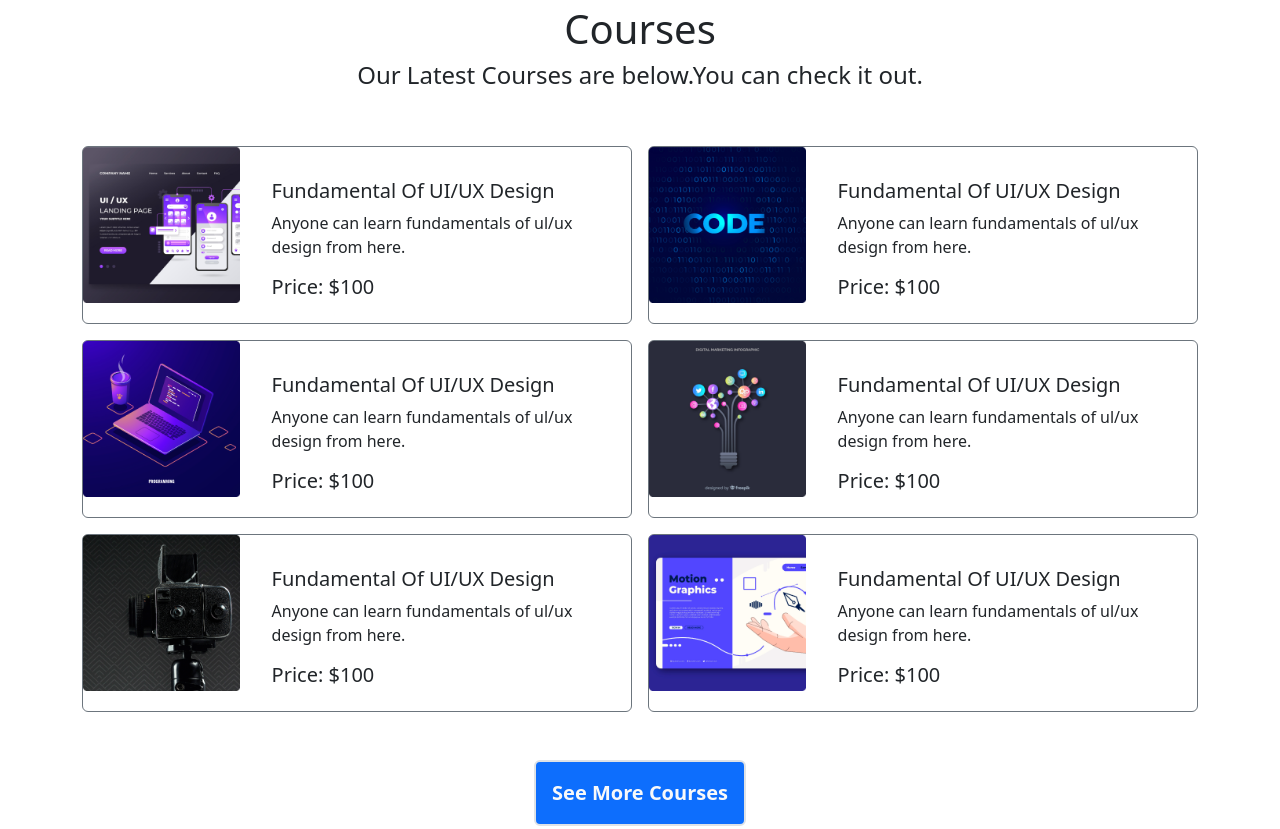
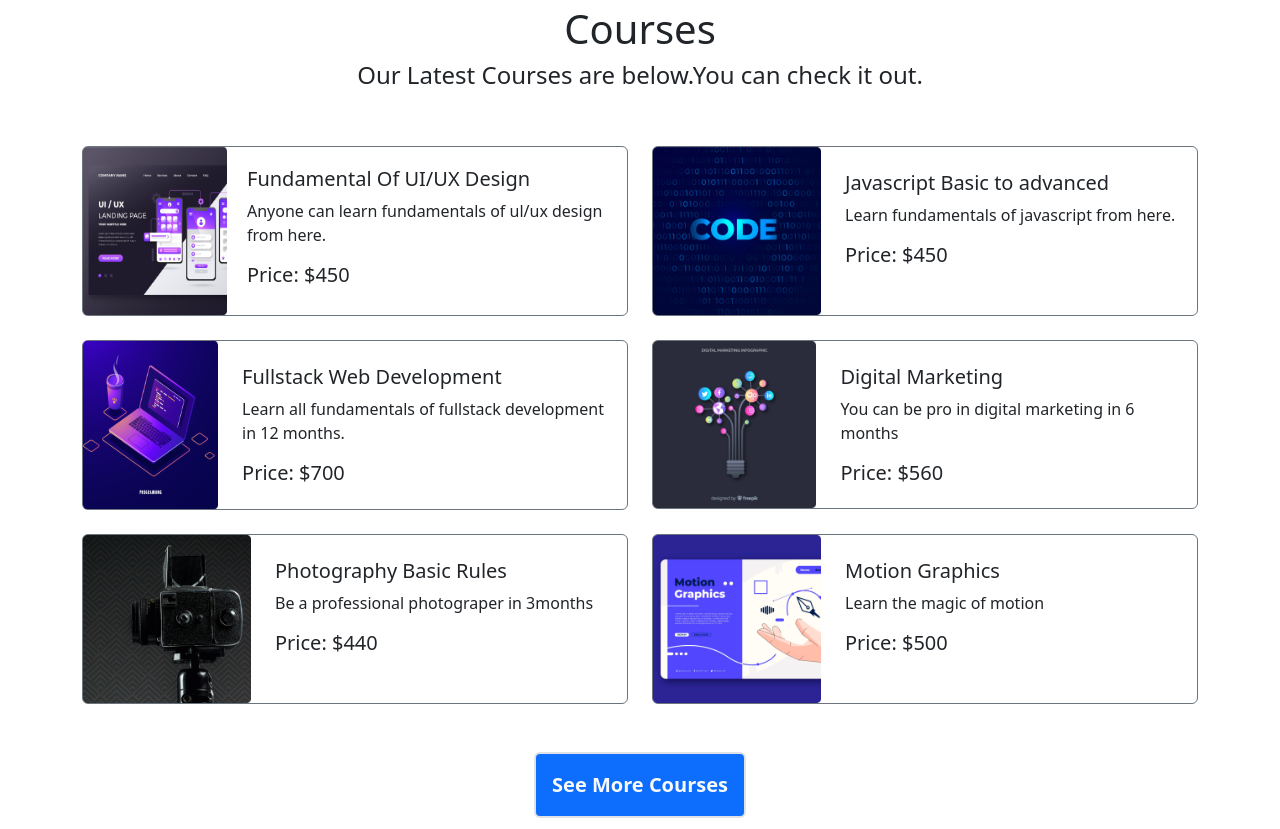
Before and after one commit to salmamouri/assignment-3-moutech, a plain HTML site: page index.html in a window 1280 px wide. Shown: the part 821-1650 px from the top of the page. Drawn offline with nearby package versions, Linux system fonts and the light colour scheme.

Commit message:
footer added

```diff
--- a/index.html
+++ b/index.html
@@ -5,8 +5,11 @@
     <meta http-equiv="X-UA-Compatible" content="IE=edge">
     <meta name="viewport" content="width=device-width, initial-scale=1.0">
     <title>MouTech</title>
+
     <!--------Bootstrap CSS Link ------->
     <link rel="stylesheet" href="https://cdn.jsdelivr.net/npm/bootstrap@5.2.0/dist/css/bootstrap.min.css">
+    <!-- --------Fontawesome Link -->
+    <link rel="stylesheet" href="  https://cdnjs.cloudflare.com/ajax/libs/font-awesome/6.1.1/css/all.min.css">
 </head>
 <body>
     <header class="container">
@@ -102,76 +105,79 @@
             <h4 class="fw-normal">Our Latest Courses are below.You can check it out.</h4>
         </div>
        <div class="container my-5">
-        <div class="row g-3">
+        <div class="row g-4">
            <div class="col-12 col-md-12 col-lg-6">
             <div class="d-md-flex border border-secondary rounded-2 ">
                 <div>
-                 <img class="w-100" src="images/course/course-1.png" alt="">
+                 <img style="width:167px ; height:168px" class="w-100" src="images/course/course-1.png" alt="">
                 </div>
-                <div class="ms-3 p-3 mt-3">
+                <div class="ms-3 p-1 mt-3">
                  <h5>Fundamental Of UI/UX Design</h5>
                  <p>Anyone can learn fundamentals of ul/ux design from here.</p>
-                 <h5>Price: $100</h5>
+                 <h5>Price: $450</h5>
                 </div>
              </div>
            </div>
-           <div class="col-12 col-lg-6  ">
+
+           <div class="col-12 col-md-12 col-lg-6">
             <div class="d-md-flex border border-secondary rounded-2 ">
                 <div>
-                 <img class="w-100" src="images/course/course-2.png" alt="">
+                 <img  style="width:167px ; height:168px" class="w-100" src="images/course/course-2.png" alt="">
                 </div>
-                <div  class="ms-3 p-3 mt-3">
-                 <h5>Fundamental Of UI/UX Design</h5>
-                 <p>Anyone can learn fundamentals of ul/ux design from here.</p>
-                 <h5>Price: $100</h5>
+                <div class="ms-3 p-2 mt-3">
+                 <h5>Javascript Basic to advanced</h5>
+                 <p> Learn fundamentals of javascript from here.</p>
+                 <h5>Price: $450</h5>
+                </div>
+             </div>
+           </div>
+
+
+           <div class="col-12  col-lg-6 ">
+            <div class="d-md-flex border border-secondary rounded-2 ">
+                <div>
+                 <img style="width:167px ; height:168px" class="w-100" src="images/course/course-3.png" alt="">
+                </div>
+                <div  class="ms-3 p-2 mt-3">
+                 <h5>Fullstack Web Development</h5>
+                 <p>Learn all fundamentals of fullstack development in 12 months.</p>
+                 <h5>Price: $700</h5>
+                </div>
+             </div>
+           </div>
+           <div class="col-12  col-lg-6  ">
+            <div class="d-md-flex d-none d-md-none d-lg-flex  border border-secondary rounded-2 ">
+                <div>
+                 <img style="width:167px ; height:167px" class="w-100" src="images/course/course-4.png" alt="">
+                </div>
+                <div  class="ms-3 p-2 mt-3">
+                 <h5>Digital Marketing</h5>
+                 <p>You can be pro in digital marketing in 6 months</p>
+                 <h5>Price: $560</h5>
+                </div>
+             </div>
+           </div>
+           <div class="col-12  col-lg-6  ">
+            <div class="d-md-flex d-none d-md-none d-lg-flex  border border-secondary rounded-2 ">
+                <div>
+                 <img style="width:167px ; height:168px" class="w-100" src="images/course/course-5.png" alt="">
+                </div>
+                <div class="ms-3 p-2 mt-3">
+                 <h5>Photography Basic Rules</h5>
+                 <p>Be a professional photograper in 3months</p>
+                 <h5>Price: $440</h5>
                 </div>
              </div>
            </div>
            <div class="col-12  col-lg-6 ">
-            <div class="d-md-flex border border-secondary rounded-2 ">
+            <div class="d-md-flex d-none d-md-none d-lg-flex border border-secondary rounded-2 ">
                 <div>
-                 <img class="w-100" src="images/course/course-3.png" alt="">
+                 <img style="width:167px ; height:168px" class="w-100" src="images/course/course-6.png" alt="">
                 </div>
-                <div  class="ms-3 p-3 mt-3">
-                 <h5>Fundamental Of UI/UX Design</h5>
-                 <p>Anyone can learn fundamentals of ul/ux design from here.</p>
-                 <h5>Price: $100</h5>
-                </div>
-             </div>
-           </div>
-           <div class="col-12  col-lg-6  ">
-            <div class="d-md-flex border border-secondary rounded-2 ">
-                <div>
-                 <img class="w-100" src="images/course/course-4.png" alt="">
-                </div>
-                <div  class="ms-3 p-3 mt-3">
-                 <h5>Fundamental Of UI/UX Design</h5>
-                 <p>Anyone can learn fundamentals of ul/ux design from here.</p>
-                 <h5>Price: $100</h5>
-                </div>
-             </div>
-           </div>
-           <div class="col-12  col-lg-6  ">
-            <div class="d-md-flex border border-secondary rounded-2 ">
-                <div>
-                 <img class="w-100" src="images/course/course-5.png" alt="">
-                </div>
-                <div class="ms-3 p-3 mt-3">
-                 <h5>Fundamental Of UI/UX Design</h5>
-                 <p>Anyone can learn fundamentals of ul/ux design from here.</p>
-                 <h5>Price: $100</h5>
-                </div>
-             </div>
-           </div>
-           <div class="col-12  col-lg-6 ">
-            <div class="d-md-flex border border-secondary rounded-2 ">
-                <div>
-                 <img class="w-100" src="images/course/course-6.png" alt="">
-                </div>
-                <div  class="ms-3 p-3 mt-3">
-                 <h5>Fundamental Of UI/UX Design</h5>
-                 <p>Anyone can learn fundamentals of ul/ux design from here.</p>
-                 <h5>Price: $100</h5>
+                <div  class="ms-3 p-2 mt-3">
+                 <h5>Motion Graphics</h5>
+                 <p>Learn the magic of motion</p>
+                 <h5>Price: $500</h5>
                 </div>
              </div>
            </div>
@@ -238,7 +244,7 @@
                         <div class="mb-3">
                           <label for="exampleInputEmail1" class="form-label">Email address</label>
                           <input type="email" class="form-control" id="exampleInputEmail1" aria-describedby="emailHelp">
-                          <div id="emailHelp" class="form-text">We'll never share your email with anyone else.</div>
+
                         </div>
                         <div class="mb-3">
                           <label for="exampleInputPassword1" class="form-label">Password</label>
@@ -385,7 +391,20 @@
      <!------------ Trusted Companies End -->
 
   </main>
+<footer class=" container-fluid  mx-auto bg-black text-white p-5">
+    <div class=" d-flex  flex-column align-items-center justify-content-center ">
+        <h3 class="mb-3">MouTech</h3>
+        <p>h- 21, Johura Building,</p>
+        <p>Block-D, Gulshan, Dhaka</p>
+        <p>Privacy | Terms of Uses</p>
+    </div>
 
+    <div class="social-icon d-flex align-items-center justify-content-center ">
+        <a class="fs-3 p-2" href="https://www.facebook.com/"><i class="fa-brands fa-facebook"></i></a>
+        <a class="ms-3 fs-3 p-2"  href="https://www.instagram.com/"><i class="fa-brands fa-instagram"></i></a>
+        <a class="ms-3 fs-3 p-2" href="https://twitter.com/"><i  class="fa-brands fa-twitter"></i></a>
+    </div>
+</footer>
 
 
 
```
